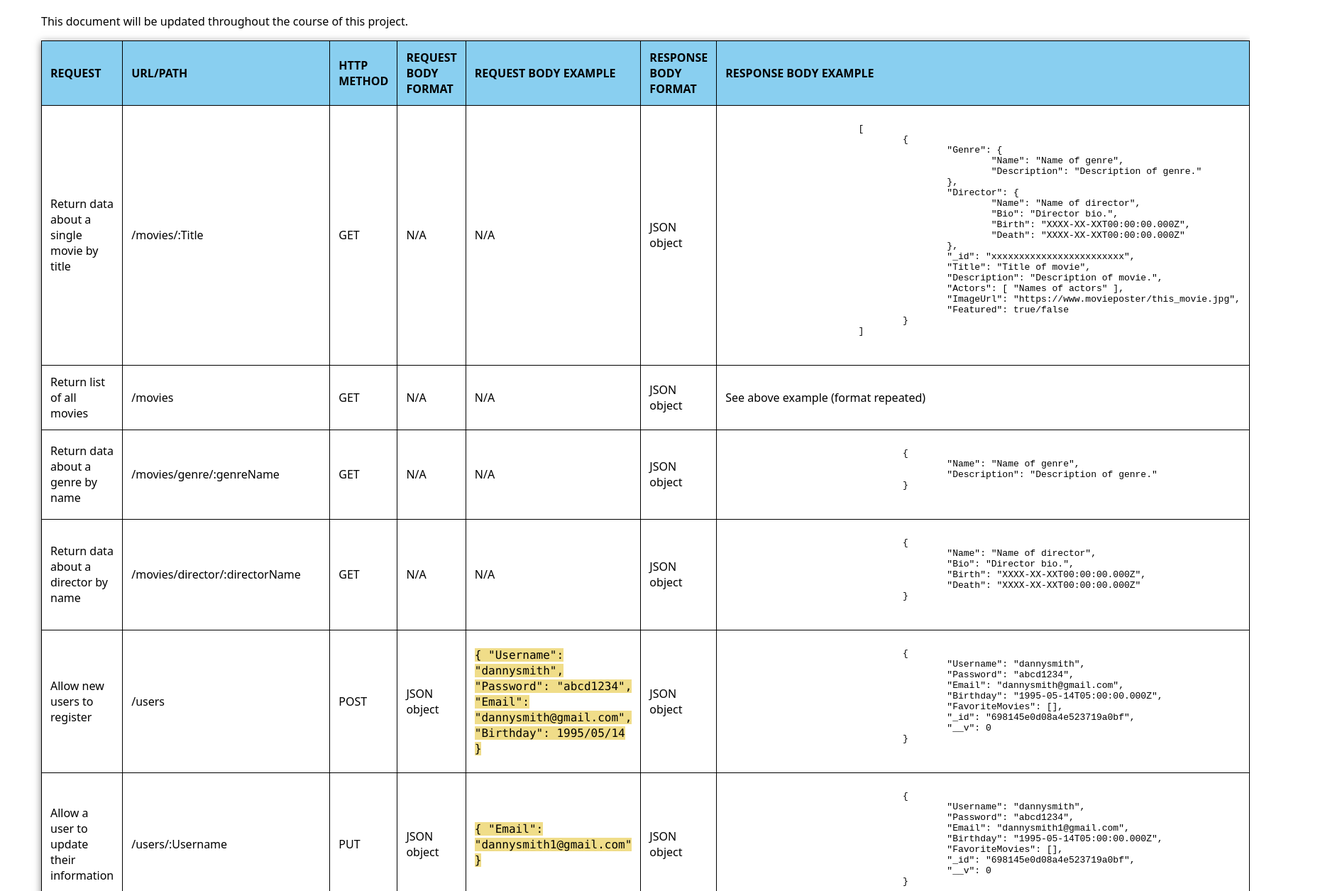
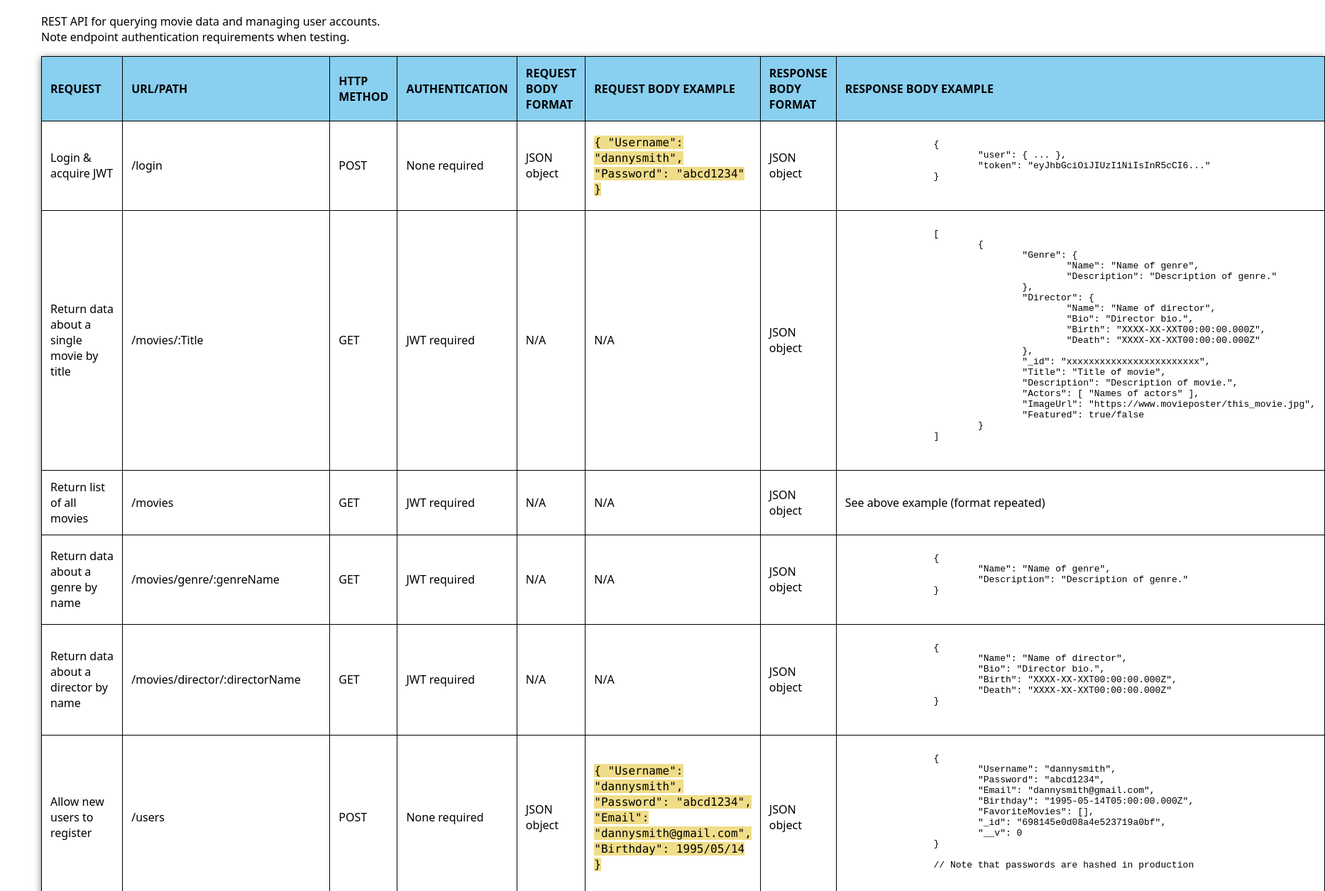
Before and after one commit to elicost/movie_api, a website: page public/documentation.html in a window 1280 px wide. Shown: the part 125-1380 px from the top of the page at 71% size, 1867 px wide, since content can reach past the window. Drawn offline with Linux system fonts and the light colour scheme.

Commit message:
Update documentation to reflect endpoint changes

```diff
--- a/public/documentation.html
+++ b/public/documentation.html
@@ -10,13 +10,14 @@
 
 <body>
     <h1>Movie API</h1>
-    <p>This document will be updated throughout the course of this project.</p>
+    <p>REST API for querying movie data and managing user accounts.<br>Note endpoint authentication requirements when testing.</p>
     <table>
 	<thead>
 		<tr>
 			<th>REQUEST</th>
 			<th>URL/PATH</th>
 			<th>HTTP METHOD</th>
+			<th>AUTHENTICATION</th>
 			<th>REQUEST BODY FORMAT</th>
 			<th>REQUEST BODY EXAMPLE</th>
 			<th>RESPONSE BODY FORMAT</th>
@@ -25,9 +26,25 @@
 	</thead>
 	<tbody>
 		<tr>
+			<td>Login & acquire JWT</td>
+			<td>/login</td>
+			<td>POST</td>
+			<td>None required</td>
+			<td>JSON object</td>
+			<td><code>{ "Username": "dannysmith", "Password": "abcd1234" }</code></td>
+			<td>JSON object</td>
+			<td><pre>
+		{
+			"user": { ... },
+			"token": "eyJhbGciOiJIUzI1NiIsInR5cCI6..."
+		}
+			</pre></td>
+		</tr>
+		<tr>
 			<td>Return data about a single movie by title</td>
 			<td>/movies/:Title</td>
 			<td>GET</td>
+			<td>JWT required</td>
 			<td>N/A</td>
 			<td>N/A</td>
 			<td>JSON object</td>
@@ -58,6 +75,7 @@
 			<td>Return list of all movies</td>
 			<td>/movies</td>
 			<td>GET</td>
+			<td>JWT required</td>
 			<td>N/A</td>
 			<td>N/A</td>
 			<td>JSON object</td>
@@ -67,6 +85,7 @@
 			<td>Return data about a genre by name</td>
 			<td>/movies/genre/:genreName</td>
 			<td>GET</td>
+			<td>JWT required</td>
 			<td>N/A</td>
 			<td>N/A</td>
 			<td>JSON object</td>
@@ -81,6 +100,7 @@
 			<td>Return data about a director by name</td>
 			<td>/movies/director/:directorName</td>
 			<td>GET</td>
+			<td>JWT required</td>
 			<td>N/A</td>
 			<td>N/A</td>
 			<td>JSON object</td>
@@ -97,6 +117,7 @@
 			<td>Allow new users to register</td>
 			<td>/users</td>
 			<td>POST</td>
+			<td>None required</td>
 			<td>JSON object</td>
 			<td><code>{ "Username": "dannysmith", "Password": "abcd1234", "Email": "dannysmith@gmail.com", "Birthday": 1995/05/14 }</code></td>
 			<td>JSON object</td>
@@ -110,31 +131,37 @@
 			"_id": "698145e0d08a4e523719a0bf",
 			"__v": 0
 		}
+
+		// Note that passwords are hashed in production
 			</pre></td>
 		</tr>
 		<tr>
 			<td>Allow a user to update their information</td>
 			<td>/users/:Username</td>
 			<td>PUT</td>
+			<td>JWT and password required</td>
 			<td>JSON object</td>
-			<td><code>{ "Email": "dannysmith1@gmail.com" }</code></td>
+			<td><code>{ "Password": "abcd1234", "Email": "danielsmith@mail.com" }</code></td>
 			<td>JSON object</td>
 			<td><pre>
 		{
 			"Username": "dannysmith",
 			"Password": "abcd1234",
-					"Email": "dannysmith1@gmail.com",
+			"Email": "danielsmith@gmail.com",
 			"Birthday": "1995-05-14T05:00:00.000Z",
 			"FavoriteMovies": [],
 			"_id": "698145e0d08a4e523719a0bf",
 			"__v": 0
 		}
+
+		// Note that passwords are hashed in production
 			</pre></td>
 		</tr>
 		<tr>
 			<td>Allow user to add movie to their favorites list</td>
 			<td>/users/:Username/movies/:movieID</td>
 			<td>POST</td>
+			<td>JWT required</td>
 			<td>N/A</td>
 			<td>N/A</td>
 			<td>JSON object</td>
@@ -150,12 +177,15 @@
 			"_id": "698145e0d08a4e523719a0bf",
 			"__v": 0
 		}
+
+		// Note that passwords are hashed in production
 			</pre></td>
 		</tr>
 		<tr>
 			<td>Allow user to remove movie from their favorites list</td>
 			<td>/users/:Username/movies/:movieID</td>
 			<td>DELETE</td>
+			<td>JWT required</td>
 			<td>N/A</td>
 			<td>N/A</td>
 			<td>JSON object</td>
@@ -165,8 +195,9 @@
 			<td>Allow existing users to deregister</td>
 			<td>/users/:Username</td>
 			<td>DELETE</td>
-			<td>N/A</td>
-			<td>N/A</code></td>
+			<td>JWT and password required</td>
+			<td>JSON object</td>
+			<td>{ "Password": "abcd1234" }</td>
 			<td>text</td>
 			<td><pre>dannysmith was deleted.</pre></td>
 		</tr>
```
Lines whose indentation alone changed are shown as unchanged.
